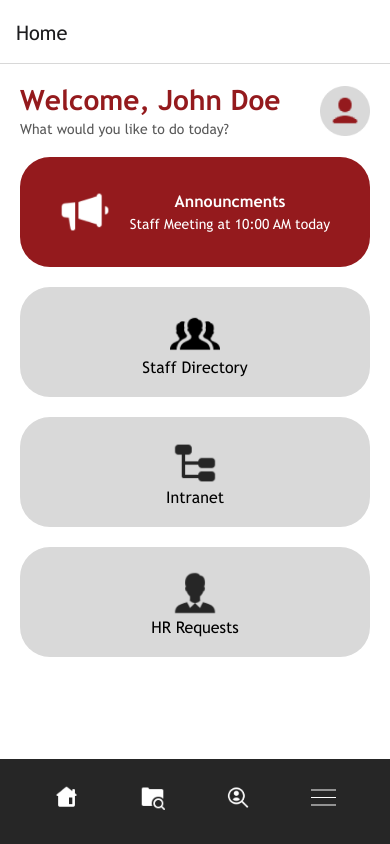
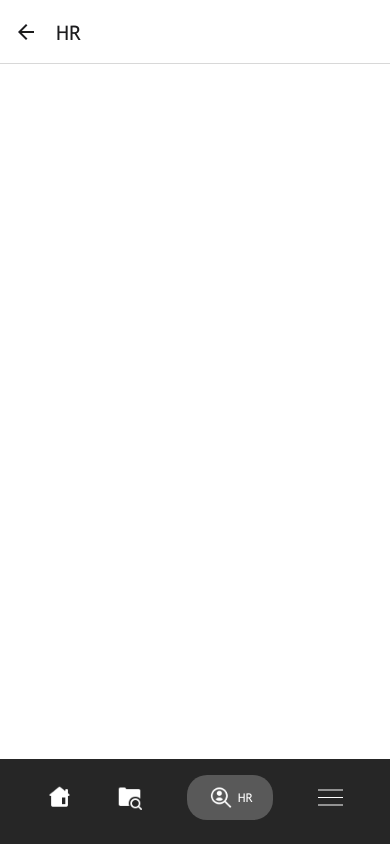
Before and after one commit to azimifardous/mobileApp, a React Native app: screen /HR in a window 390 px wide. Built offline with nearby package versions, Linux system fonts and the light colour scheme.

Commit message:
All screens have been created and can be navigated through now.

```diff
--- a/App.js
+++ b/App.js
@@ -5,6 +5,9 @@ import { createNativeStackNavigator } from '@react-navigation/native-stack';
 import React from 'react';
 import HomeScreen from './screens/HomeScreen';
 import { useFonts } from 'expo-font';
+import StaffDirectoryScreen from './screens/StaffDirectory';
+import HrScreen from './screens/HrScreen'
+import Intranet from './screens/IntranetScreen';
 
 const Stack = createNativeStackNavigator();
 
@@ -28,10 +31,10 @@ export default function App() {
         }
       }} initialRouteName="Home">
         <Stack.Screen name="Home" component={HomeScreen} />
-        {/* <Stack.Screen name="Directory" component={StaffDirectory} />
-        <Stack.Screen name="Profile" component={StaffProfile} />
-        <Stack.Screen name="HR Requests" component={HRRequests} />
-        <Stack.Screen name="Intranet" component={Intranet} /> */}
+        <Stack.Screen name="StaffDirectory" component={StaffDirectoryScreen} />
+        <Stack.Screen name="HR" component={HrScreen} />
+        <Stack.Screen name="Intranet" component={Intranet} />
+        {/* <Stack.Screen name="Profile" component={StaffProfile} /> */}
       </Stack.Navigator>
     </NavigationContainer>
   );
--- a/screens/HomeScreen.js
+++ b/screens/HomeScreen.js
@@ -1,9 +1,12 @@
 // screens/HomeScreen.js
 import React from 'react';
 import { View, Text, StyleSheet, TouchableOpacity, Image, ScrollView } from 'react-native';
+import { useRoute } from '@react-navigation/native';
 
 
 export default function HomeScreen({ navigation }) {
+    const route = useRoute();
+    console.log('Current route:', route.name);
     return (
         <View style={styles.container}>
             {/* Top Section */}
@@ -12,7 +15,9 @@ export default function HomeScreen({ navigation }) {
                     <Text style={styles.welcome}>Welcome, John Doe</Text>
                     <Text style={styles.subtitle}>What would you like to do today?</Text>
                 </View>
-                <Image source={require('../assets/icons/profile.png')} style={styles.profileIcon} />
+                <TouchableOpacity>
+                    <Image source={require('../assets/icons/profile.png')} style={styles.profileIcon} />
+                </TouchableOpacity>
             </View>
             {/* Main Content */}
             <ScrollView>
@@ -25,7 +30,7 @@ export default function HomeScreen({ navigation }) {
                         </View>
                     </View>
                 </TouchableOpacity>
-                <TouchableOpacity onPress={() => navigation.navigate('Directory')}>
+                <TouchableOpacity onPress={() => navigation.navigate('StaffDirectory')}>
                     <View style={styles.card}>
                         <Image source={require('../assets/icons/staffDirectory.png')} style={{ width: 50, height: 50 }} />
                         <Text style={{ fontFamily: "Trebuc MS", fontSize: 16 }}>Staff Directory</Text>
@@ -37,7 +42,7 @@ export default function HomeScreen({ navigation }) {
                         <Text style={{ fontFamily: "Trebuc MS", fontSize: 16 }}>Intranet</Text>
                     </View>
                 </TouchableOpacity>
-                <TouchableOpacity onPress={() => navigation.navigate('HR Requests')}>
+                <TouchableOpacity onPress={() => navigation.navigate('HR')}>
                     <View style={styles.card}>
                         <Image source={require('../assets/icons/hrRequest.png')} style={{ width: 50, height: 50 }} />
                         <Text style={{ fontFamily: "Trebuc MS", fontSize: 16 }}>HR Requests</Text>
@@ -46,20 +51,30 @@ export default function HomeScreen({ navigation }) {
             </ScrollView>
             {/* Bottom Section */}
             <View style={styles.bottomNav}>
-                <TouchableOpacity>
+                <TouchableOpacity style={[
+                    styles.navItem,
+                    route.name === 'Home' && styles.navItemActive
+                ]} >
                     <Image source={require('../assets/icons/home.png')} style={styles.navIcon} />
+                    {styles.navItemActive && <Text style={{ color: "#fff", marginLeft: 5, fontSize: 12, fontFamily: "Trebuc MS" }}>Home</Text>}
                 </TouchableOpacity>
-                <TouchableOpacity>
+                <TouchableOpacity style={[
+                    styles.navItem,
+                    route.name === 'StaffDirectory' && styles.navItemActive
+                ]} onPress={() => navigation.navigate('StaffDirectory')}>
                     <Image source={require('../assets/icons/staff.png')} style={styles.navIcon} />
                 </TouchableOpacity>
-                <TouchableOpacity>
+                <TouchableOpacity onPress={() => navigation.navigate('HR')} style={[
+                    styles.navItem,
+                    route.name === 'HR' && styles.navItemActive
+                ]} >
                     <Image source={require('../assets/icons/hr.png')} style={styles.navIcon} />
                 </TouchableOpacity>
                 <TouchableOpacity>
                     <Image source={require('../assets/icons/menu.png')} style={styles.navIcon} />
                 </TouchableOpacity>
             </View>
-        </View>
+        </View >
     );
 }
 
@@ -147,4 +162,18 @@ const styles = StyleSheet.create({
         height: 25,
     },
 
+    navItem: {
+        justifyContent: 'center',
+        alignItems: 'center',
+        flexDirection: 'row',
+
+    },
+
+    navItemActive: {
+        backgroundColor: '#595959',
+        borderRadius: 20,
+        width: 86,
+        padding: 10,
+    },
+
 });
--- /dev/null
+++ b/screens/HrScreen.js
@@ -0,0 +1,79 @@
+import React, { Component } from 'react';
+import { View, Text, StyleSheet, TouchableOpacity, Image, ScrollView } from 'react-native';
+import { useRoute } from '@react-navigation/native';
+
+export default function HrScreen({ navigation }) {
+    const route = useRoute();
+    console.log('Current route:', route.name);
+    return (<View style={styles.container}>
+        {/* Bottom Section */}
+        < View style={styles.bottomNav} >
+            <TouchableOpacity style={[
+                styles.navItem,
+                route.name === 'Home' && styles.navItemActive
+            ]} onPress={() => navigation.navigate('Home')}>
+                <Image source={require('../assets/icons/home.png')} style={styles.navIcon} />
+            </TouchableOpacity>
+            <TouchableOpacity style={[
+                styles.navItem,
+                route.name === 'StaffDirectory' && styles.navItemActive
+            ]} onPress={() => navigation.navigate('StaffDirectory')}>
+                <Image source={require('../assets/icons/staff.png')} style={styles.navIcon} />
+
+            </TouchableOpacity>
+            <TouchableOpacity style={[
+                styles.navItem,
+                route.name === 'HR' && styles.navItemActive
+            ]} onPress={() => navigation.navigate('HR')}>
+                <Image source={require('../assets/icons/hr.png')} style={styles.navIcon} />
+                {styles.navItemActive && <Text style={{ color: "#fff", marginLeft: 5, fontSize: 12, fontFamily: "Trebuc MS" }}>HR</Text>}
+            </TouchableOpacity>
+            <TouchableOpacity>
+                <Image source={require('../assets/icons/menu.png')} style={styles.navIcon} />
+            </TouchableOpacity>
+        </View >
+    </View>)
+}
+
+const styles = StyleSheet.create({
+    container: {
+        flex: 1,
+        backgroundColor: '#ffffff',
+        padding: 20,
+
+    },
+    bottomNav: {
+        position: 'absolute',
+        height: 85,
+        bottom: 0,
+        left: 0,
+        right: 0,
+        flexDirection: 'row',
+        justifyContent: 'space-around',
+        alignItems: 'center',
+        backgroundColor: '#262626',
+        paddingBottom: 20,
+        paddingTop: 12,
+        paddingHorizontal: 24,
+
+    },
+    navIcon: {
+        width: 25,
+        height: 25,
+    },
+
+    navItem: {
+        justifyContent: 'center',
+        alignItems: 'center',
+        flexDirection: 'row',
+
+    },
+
+    navItemActive: {
+        backgroundColor: '#595959',
+        borderRadius: 20,
+        width: 86,
+        padding: 10,
+    },
+
+});
--- /dev/null
+++ b/screens/IntranetScreen.js
@@ -0,0 +1,79 @@
+import React, { Component } from 'react';
+import { View, Text, StyleSheet, TouchableOpacity, Image, ScrollView } from 'react-native';
+import { useRoute } from '@react-navigation/native';
+
+export default function Intranet({ navigation }) {
+    const route = useRoute();
+    console.log('Current route:', route.name);
+    return (<View style={styles.container}>
+        {/* Bottom Section */}
+        < View style={styles.bottomNav} >
+            <TouchableOpacity style={[
+                styles.navItem,
+                route.name === 'Home' && styles.navItemActive
+            ]} onPress={() => navigation.navigate('Home')}>
+                <Image source={require('../assets/icons/home.png')} style={styles.navIcon} />
+            </TouchableOpacity>
+            <TouchableOpacity style={[
+                styles.navItem,
+                route.name === 'StaffDirectory' && styles.navItemActive
+            ]} onPress={() => navigation.navigate('StaffDirectory')}>
+                <Image source={require('../assets/icons/staff.png')} style={styles.navIcon} />
+
+            </TouchableOpacity>
+            <TouchableOpacity style={[
+                styles.navItem,
+                route.name === 'HR' && styles.navItemActive
+            ]} onPress={() => navigation.navigate('HR')}>
+                <Image source={require('../assets/icons/hr.png')} style={styles.navIcon} />
+                {styles.navItemActive && <Text style={{ color: "#fff", marginLeft: 5, fontSize: 12, fontFamily: "Trebuc MS" }}>HR</Text>}
+            </TouchableOpacity>
+            <TouchableOpacity>
+                <Image source={require('../assets/icons/menu.png')} style={styles.navIcon} />
+            </TouchableOpacity>
+        </View >
+    </View>)
+}
+
+const styles = StyleSheet.create({
+    container: {
+        flex: 1,
+        backgroundColor: '#ffffff',
+        padding: 20,
+
+    },
+    bottomNav: {
+        position: 'absolute',
+        height: 85,
+        bottom: 0,
+        left: 0,
+        right: 0,
+        flexDirection: 'row',
+        justifyContent: 'space-around',
+        alignItems: 'center',
+        backgroundColor: '#262626',
+        paddingBottom: 20,
+        paddingTop: 12,
+        paddingHorizontal: 24,
+
+    },
+    navIcon: {
+        width: 25,
+        height: 25,
+    },
+
+    navItem: {
+        justifyContent: 'center',
+        alignItems: 'center',
+        flexDirection: 'row',
+
+    },
+
+    navItemActive: {
+        backgroundColor: '#595959',
+        borderRadius: 20,
+        width: 86,
+        padding: 10,
+    },
+
+});
--- /dev/null
+++ b/screens/StaffDirectory.js
@@ -0,0 +1,77 @@
+import React, { Component } from 'react';
+import { View, Text, StyleSheet, TouchableOpacity, Image, ScrollView } from 'react-native';
+import { useRoute } from '@react-navigation/native';
+export default function StaffDirectoryScreen({ navigation }) {
+    const route = useRoute();
+    console.log('Current route:', route.name);
+    return (<View style={styles.container}>
+        {/* Bottom Section */}
+        < View style={styles.bottomNav} >
+            <TouchableOpacity style={[
+                styles.navItem,
+                route.name === 'Home' && styles.navItemActive
+            ]} onPress={() => navigation.navigate('Home')}>
+                <Image source={require('../assets/icons/home.png')} style={styles.navIcon} />
+            </TouchableOpacity>
+            <TouchableOpacity style={[
+                styles.navItem,
+                route.name === 'StaffDirectory' && styles.navItemActive
+            ]} onPress={() => navigation.navigate('StaffDirectory')}>
+                <Image source={require('../assets/icons/staff.png')} style={styles.navIcon} />
+                {styles.navItemActive && <Text style={{ color: "#fff", marginLeft: 5, fontSize: 12, fontFamily: "Trebuc MS" }}>Staff</Text>}
+            </TouchableOpacity>
+            <TouchableOpacity style={[
+                styles.navItem,
+                route.name === 'HR' && styles.navItemActive
+            ]} >
+                <Image source={require('../assets/icons/hr.png')} style={styles.navIcon} />
+            </TouchableOpacity>
+            <TouchableOpacity>
+                <Image source={require('../assets/icons/menu.png')} style={styles.navIcon} />
+            </TouchableOpacity>
+        </View >
+    </View>)
+}
+
+const styles = StyleSheet.create({
+    container: {
+        flex: 1,
+        backgroundColor: '#ffffff',
+        padding: 20,
+
+    },
+    bottomNav: {
+        position: 'absolute',
+        height: 85,
+        bottom: 0,
+        left: 0,
+        right: 0,
+        flexDirection: 'row',
+        justifyContent: 'space-around',
+        alignItems: 'center',
+        backgroundColor: '#262626',
+        paddingBottom: 20,
+        paddingTop: 12,
+        paddingHorizontal: 24,
+
+    },
+    navIcon: {
+        width: 25,
+        height: 25,
+    },
+
+    navItem: {
+        justifyContent: 'center',
+        alignItems: 'center',
+        flexDirection: 'row',
+
+    },
+
+    navItemActive: {
+        backgroundColor: '#595959',
+        borderRadius: 20,
+        width: 86,
+        padding: 10,
+    },
+
+});
```
